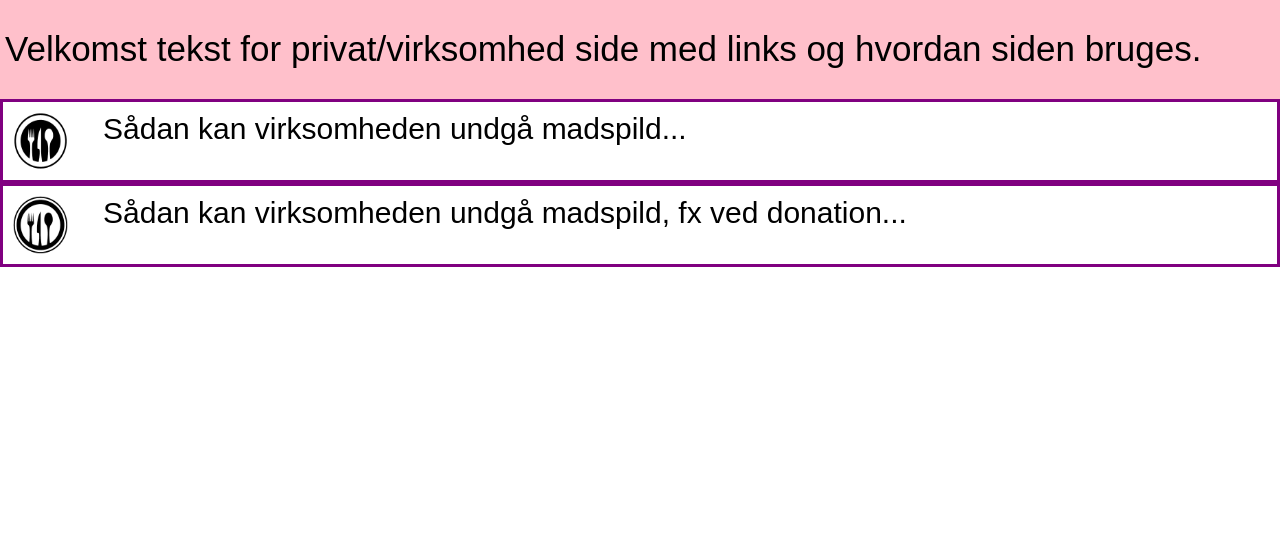
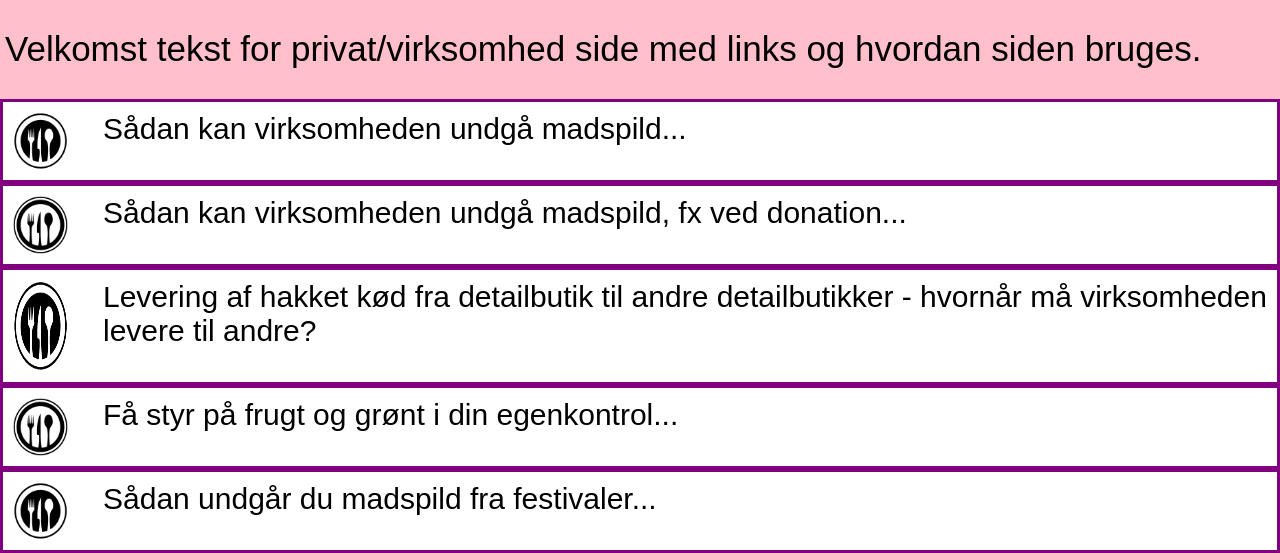
Before and after one commit to SrenhrKEA/StopMadSpild, a Spring Boot app: page /corporations in a window 1280 px wide. Shown: the part 247-800 px from the top of the page. Run offline with Spring Boot 4, Linux system fonts and the light colour scheme.

Commit message:
Har sat linksene ind på virksomhed siden, de mangler bare at uddybe linkede artiklers info, samt velkomst beskeden og det skal nok styles lidt bedre i udseende

```diff
--- a/src/main/resources/templates/Home/corporations.html
+++ b/src/main/resources/templates/Home/corporations.html
@@ -126,6 +126,7 @@
         </article>
     </div>
 </a>
+
 <a href="https://www.foedevarestyrelsen.dk/Selvbetjening/Guides/Sider/Saadan-kan-virksomheden-undgaa-madspild.aspx" target="_blank" class="external-link">
     <div class="ikon-link">
         <img src="/images/ikoner/IkonGenericFood2.png" class="icon" />
@@ -139,5 +140,47 @@
         </article>
     </div>
 </a>
+
+<a href="https://www.foedevarestyrelsen.dk/Selvbetjening/Guides/Sider/Hakket_Koed_til_detail.aspx" target="_blank" class="external-link">
+    <div class="ikon-link">
+        <img src="/images/ikoner/IkonGenericFood1.png" class="icon" />
+        <article>
+            <p class="article-title">
+                Levering af hakket kød fra detailbutik til andre detailbutikker - hvornår må virksomheden levere til andre?
+            </p>
+            <p class="article-info">
+                Kort info omkring linket artikel...
+            </p>
+        </article>
+    </div>
+</a>
+
+<a href="https://www.foedevarestyrelsen.dk/Selvbetjening/Guides/Sider/Faa-styr-p%C3%A5-frugt-og-groent-i-din-egenkontrol.aspx" target="_blank" class="external-link">
+    <div class="ikon-link">
+        <img src="/images/ikoner/IkonGenericFood2.png" class="icon" />
+        <article>
+            <p class="article-title">
+                Få styr på frugt og grønt i din egenkontrol...
+            </p>
+            <p class="article-info">
+                Kort info omkring linket artikel...
+            </p>
+        </article>
+    </div>
+</a>
+
+<a href="https://www.foedevarestyrelsen.dk/Selvbetjening/Guides/Sider/Saadan-undgaar-du-madspild-p%C3%A5-festivaller.aspx" target="_blank" class="external-link">
+    <div class="ikon-link">
+        <img src="/images/ikoner/IkonGenericFood1.png" class="icon" />
+        <article>
+            <p class="article-title">
+                Sådan undgår du madspild fra festivaler...
+            </p>
+            <p class="article-info">
+                Kort info omkring linket artikel...
+            </p>
+        </article>
+    </div>
+</a>
 </body>
 </html>
```
